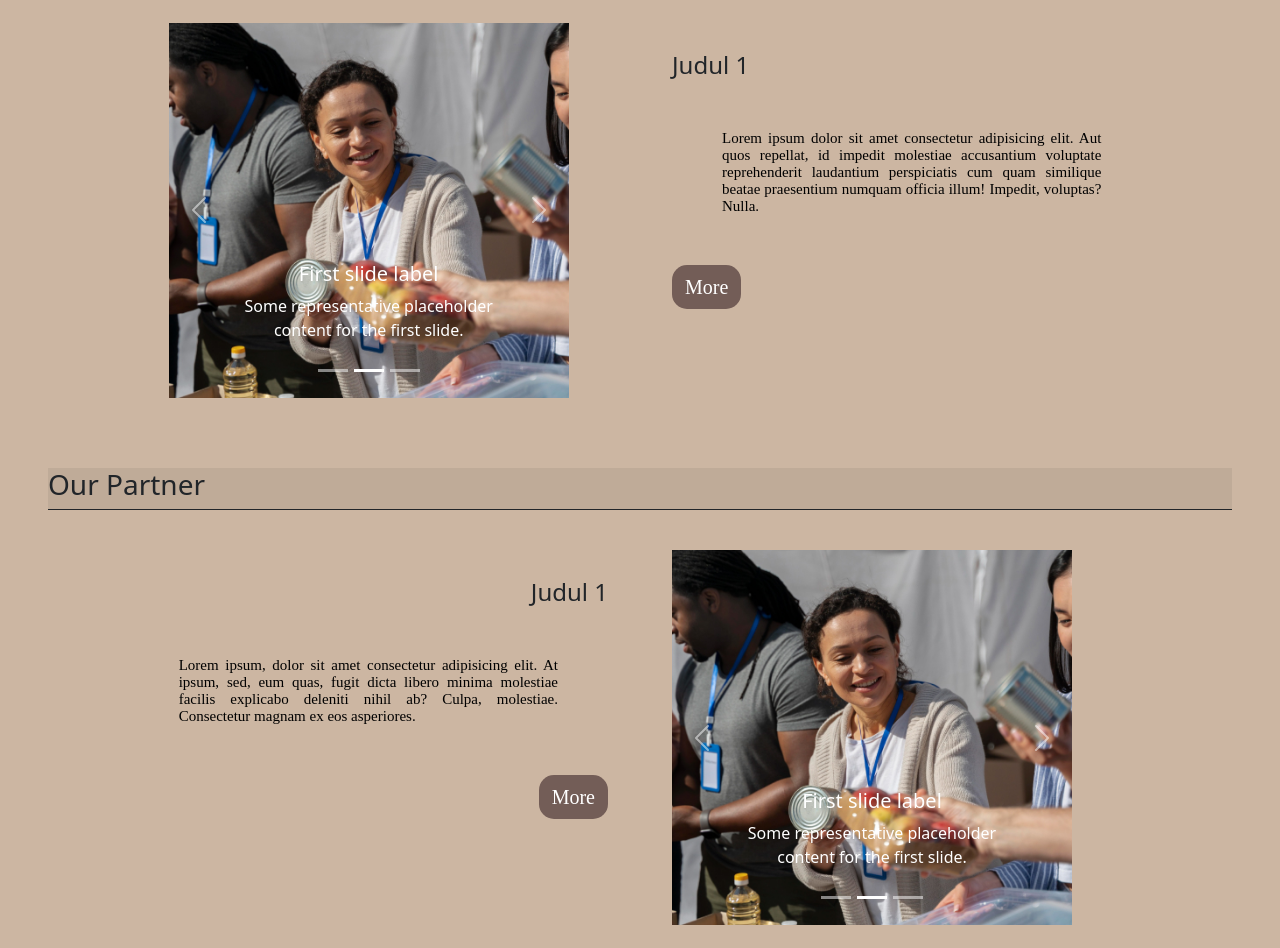
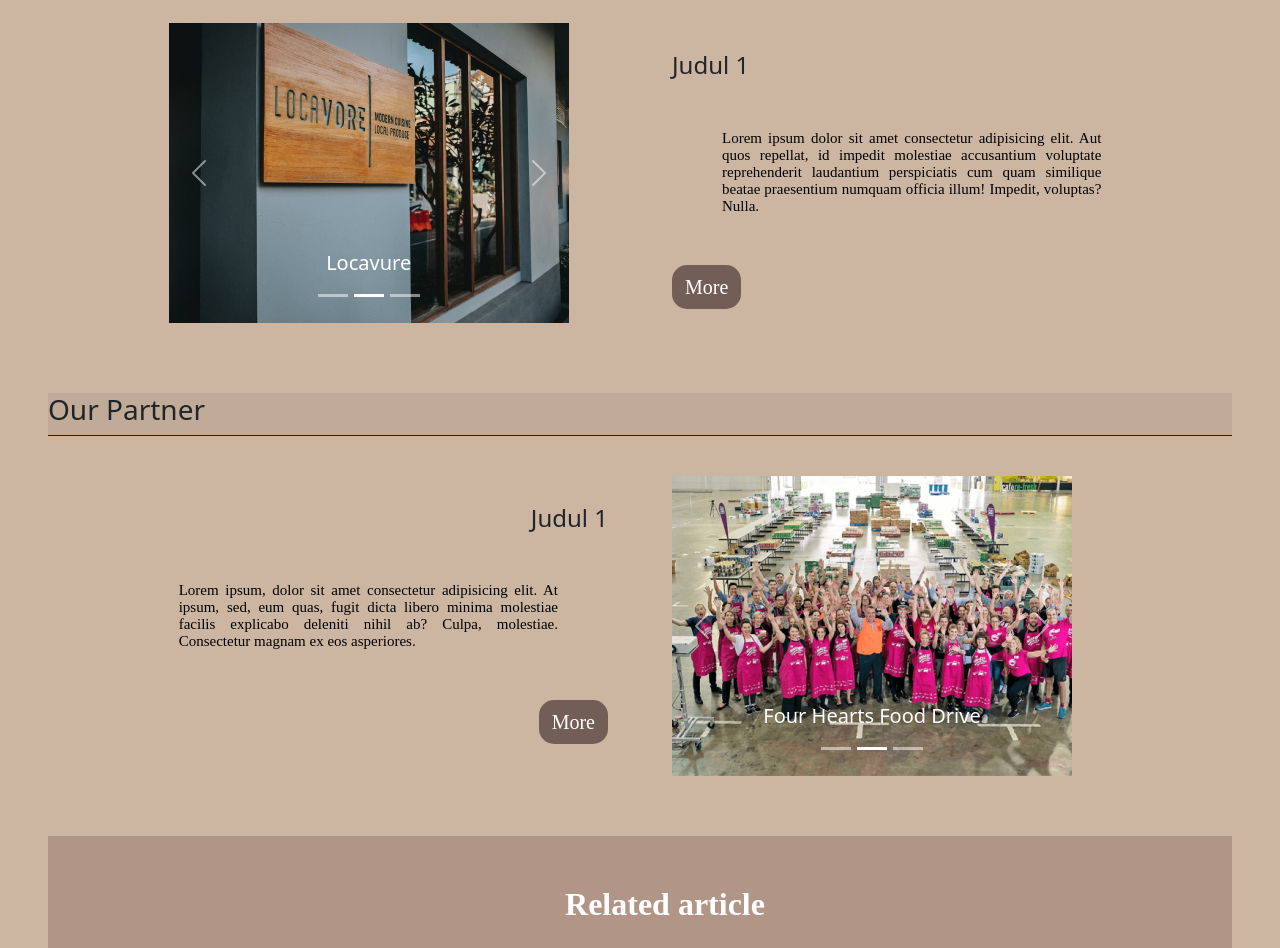
Before and after one commit to salmafthn/proyek-akhir-imk, a website: page index.html in a window 1280 px wide. Shown: the part 411-1359 px from the top of the page. Drawn offline with nearby package versions, Linux system fonts and the light colour scheme.

Commit message:
mymelody

```diff
--- a/index.html
+++ b/index.html
@@ -109,26 +109,23 @@
                         <div class="carousel-inner">
 
                             <div class="carousel-item active">
-                                <img src="/public/images/resto2.png" class="img-fluid" alt="...">
+                                <img src="/public/images/carousel1-plataran.png" class="img-fluid" alt="...">
                                 <div class="carousel-caption d-none d-md-block">
-                                    <h5>First slide label</h5>
-                                    <p>Some representative placeholder content for the first slide.</p>
+                                    <h5>Plataran Menteng</h5>
                                 </div>
                             </div>
 
                             <div class="carousel-item">
-                                <img src="/public/images/news1.jpg" class="img-fluid" alt="...">
+                                <img src="/public/images/carousel1-locavure.png" class="img-fluid" alt="...">
                                 <div class="carousel-caption d-none d-md-block">
-                                    <h5>First slide label</h5>
-                                    <p>Some representative placeholder content for the first slide.</p>
+                                    <h5>Locavure</h5>
                                 </div>
                             </div>
 
                             <div class="carousel-item">
-                                <img src="/public/images/resto1.png" class="img-fluid" alt="...">
+                                <img src="/public/images/carousel1-chick.png" class="img-fluid" alt="...">
                                 <div class="carousel-caption d-none d-md-block">
-                                    <h5>First slide label</h5>
-                                    <p>Some representative placeholder content for the first slide.</p>
+                                    <h5>Chick-fil-A</h5>
                                 </div>
                             </div>
 
@@ -194,26 +191,23 @@
                         <div class="carousel-inner">
 
                             <div class="carousel-item active">
-                                <img src="/public/images/resto2.png" class="img-fluid" alt="...">
+                                <img src="/public/images/carousel2-foodbank.png" class="img-fluid" alt="...">
                                 <div class="carousel-caption d-none d-md-block">
-                                    <h5>First slide label</h5>
-                                    <p>Some representative placeholder content for the first slide.</p>
+                                    <h5>Foodbank</h5>
                                 </div>
                             </div>
 
                             <div class="carousel-item">
-                                <img src="/public/images/news1.jpg" class="img-fluid" alt="...">
+                                <img src="/public/images/carousel2-four.png" class="img-fluid" alt="...">
                                 <div class="carousel-caption d-none d-md-block">
-                                    <h5>First slide label</h5>
-                                    <p>Some representative placeholder content for the first slide.</p>
+                                    <h5>Four Hearts Food Drive</h5>
                                 </div>
                             </div>
 
                             <div class="carousel-item">
-                                <img src="/public/images/resto1.png" class="img-fluid" alt="...">
+                                <img src="/public/images/carousel2-velvet.png" class="img-fluid" alt="...">
                                 <div class="carousel-caption d-none d-md-block">
-                                    <h5>First slide label</h5>
-                                    <p>Some representative placeholder content for the first slide.</p>
+                                    <h5>Velvet Home</h5>
                                 </div>
                             </div>
 
```
Also changed, not shown: public/images/carousel1-chick.png (added), public/images/carousel1-locavure.png (added), public/images/carousel1-plataran.png (added), public/images/carousel2-foodbank.png (added), public/images/carousel2-four.png (added), public/images/carousel2-velvet.png (added).
